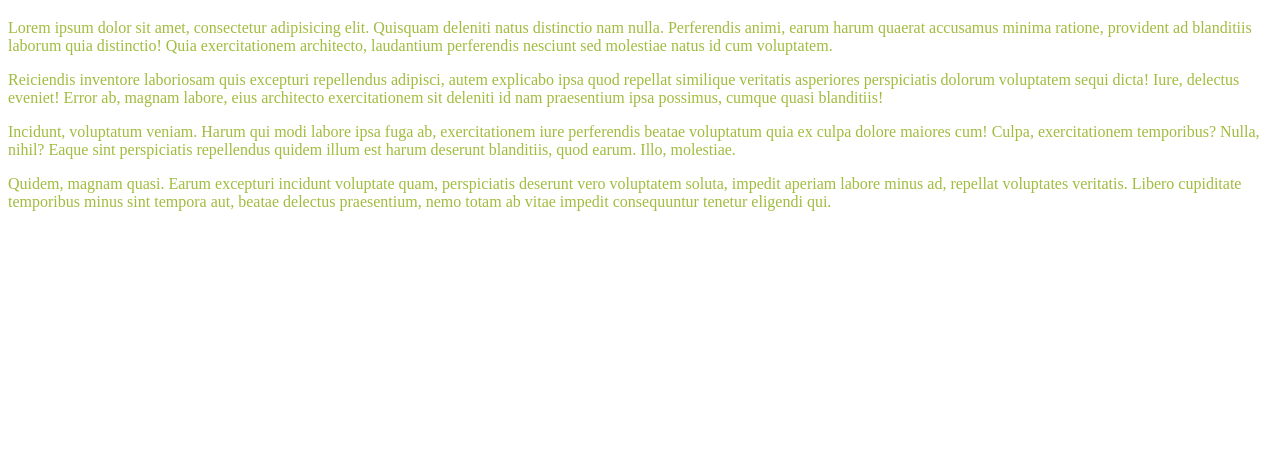
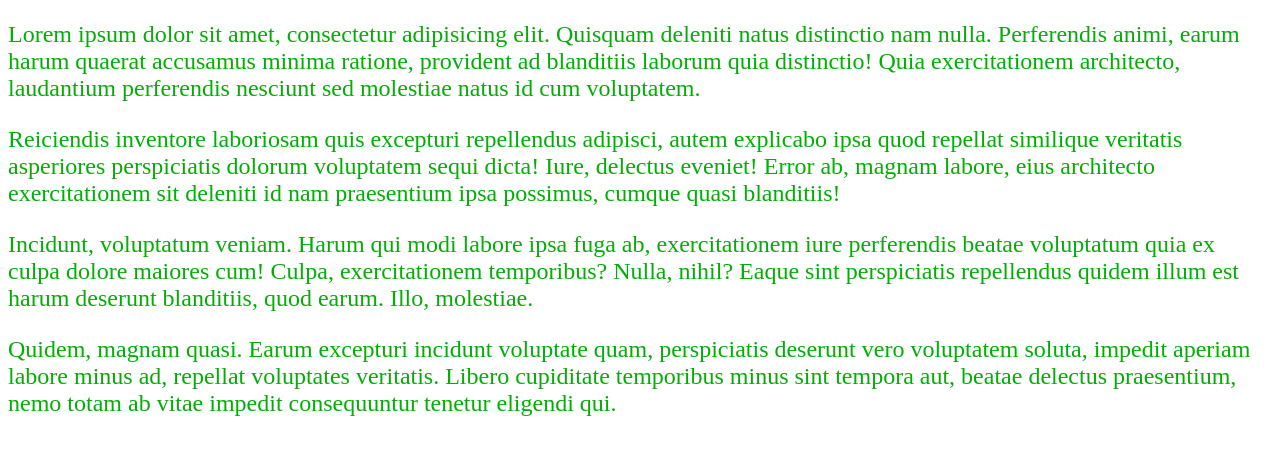
Before and after one commit to fc-fullstack-courses/fe-2023-1-html----css, a plain HTML site: page index.html in a window 1280 px wide. Shown: the part 61-516 px from the top of the page. Drawn offline with Linux system fonts and the light colour scheme.

Commit message:
Add font-size example

```diff
--- a/index.html
+++ b/index.html
@@ -25,7 +25,9 @@
 
           00 - FF
         */
-        color: #a0bc3f;
+        color: #03ad06;
+        /* розмір шрифту - зазвичай в пікселях*/
+        font-size: 24px;
       }
     </style>
   </head>
```
